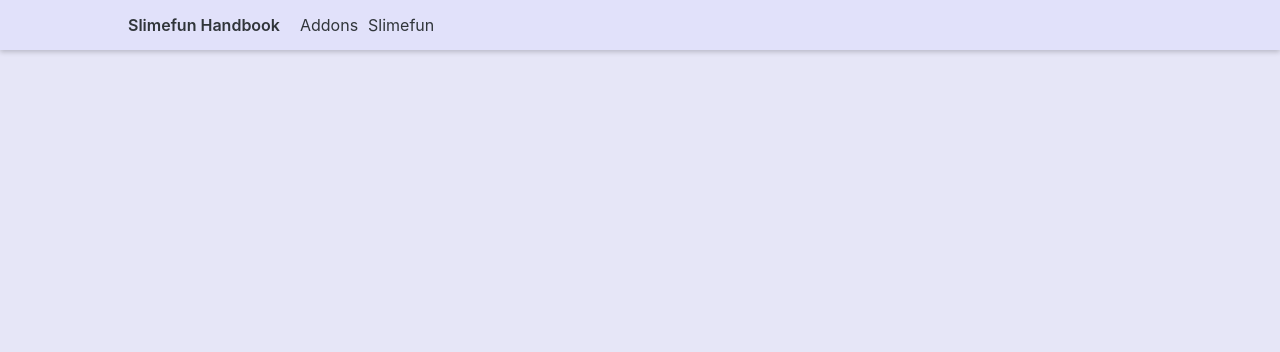
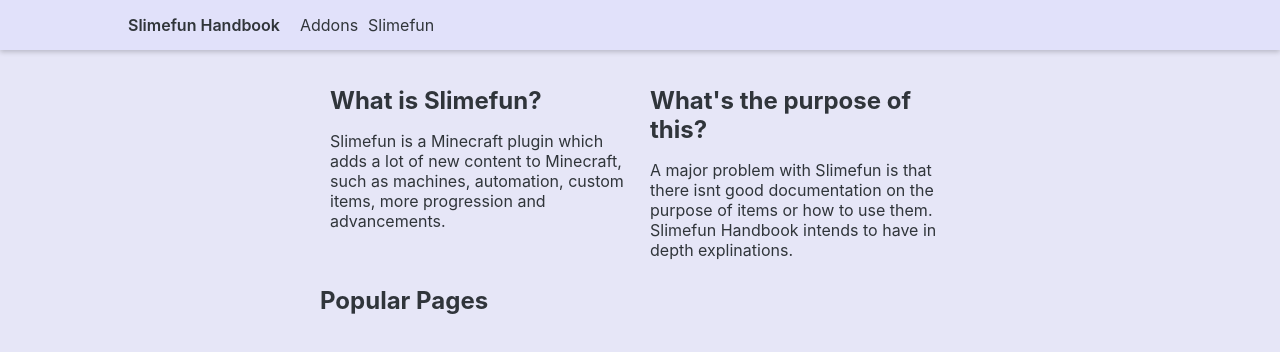
Before and after one commit to kura78/Slimefun-Wiki, a Nuxt app: page / in a window 1280 px wide. Shown: the top 352 px of the page. Built offline with nearby package versions, Linux system fonts and the light colour scheme.

Commit message:
frontpage fix

```diff
--- a/pages/index.vue
+++ b/pages/index.vue
@@ -5,7 +5,25 @@
     <div>
         <Header />
     </div>
-    <div>
-
+    <div class="page-container">
+        <div class="page-content">
+            <div>
+                <div class="about-boxes">
+                    <div class="about-box">
+                        <h1>What is Slimefun?</h1>
+                        <span>
+                            Slimefun is a Minecraft plugin which adds a lot of new content to Minecraft, such as machines, automation, custom items, more progression and advancements.
+                        </span>
+                    </div>
+                    <div class="about-box">
+                        <h1>What's the purpose of this?</h1>
+                        <span>
+                            A major problem with Slimefun is that there isnt good documentation on the purpose of items or how to use them. Slimefun Handbook intends to have in depth explinations.
+                        </span>
+                    </div>
+                </div>
+                <h1>Popular Pages</h1>
+            </div>
+        </div>
     </div>
 </template>
--- a/public/assets/style.css
+++ b/public/assets/style.css
@@ -8,7 +8,6 @@
 
 h1 {
   color: #30353b;
-  text-align: center;
   flex: auto;
   font-size: 24px;
   font-weight: bold;
@@ -22,14 +21,6 @@
   width: 100px;
   margin: 0 auto;
   margin-bottom: 20px;
-}
-
-p {
-  text-align: center;
-}
-
-.text-box {
-  text-align: center;
 }
 
 .wordmark {
@@ -49,7 +40,8 @@
   transition: .1s;
 }
 
-.header, .header-content {
+.header,
+.header-content {
   display: flex;
   width: 100%;
 }
@@ -90,6 +82,25 @@
   transition: .1s;
 }
 
-.content {
-  padding: 16px;
+.page-container {
+  margin: auto;
+  max-width: 1024px;
+  padding-top: 60px;
 }
+
+.page-content {
+  align-items: flex-start;
+  display: flex;
+  flex-wrap: wrap;
+  justify-content: space-evenly;
+  max-width: 1024px;
+}
+
+.about-boxes {
+  display: flex;
+}
+
+.about-box {
+  width: 300px;
+  padding: 10px;
+}
```
